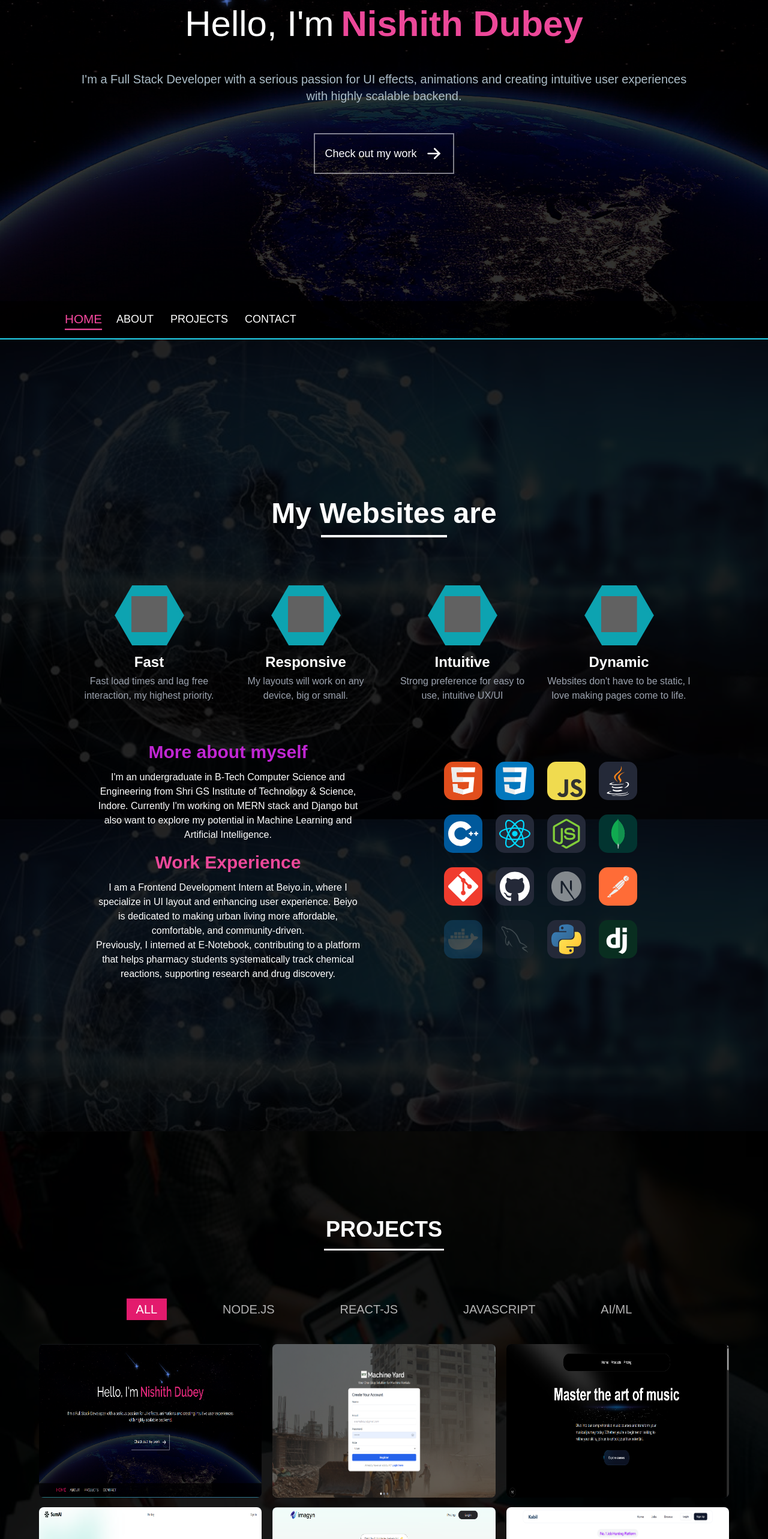
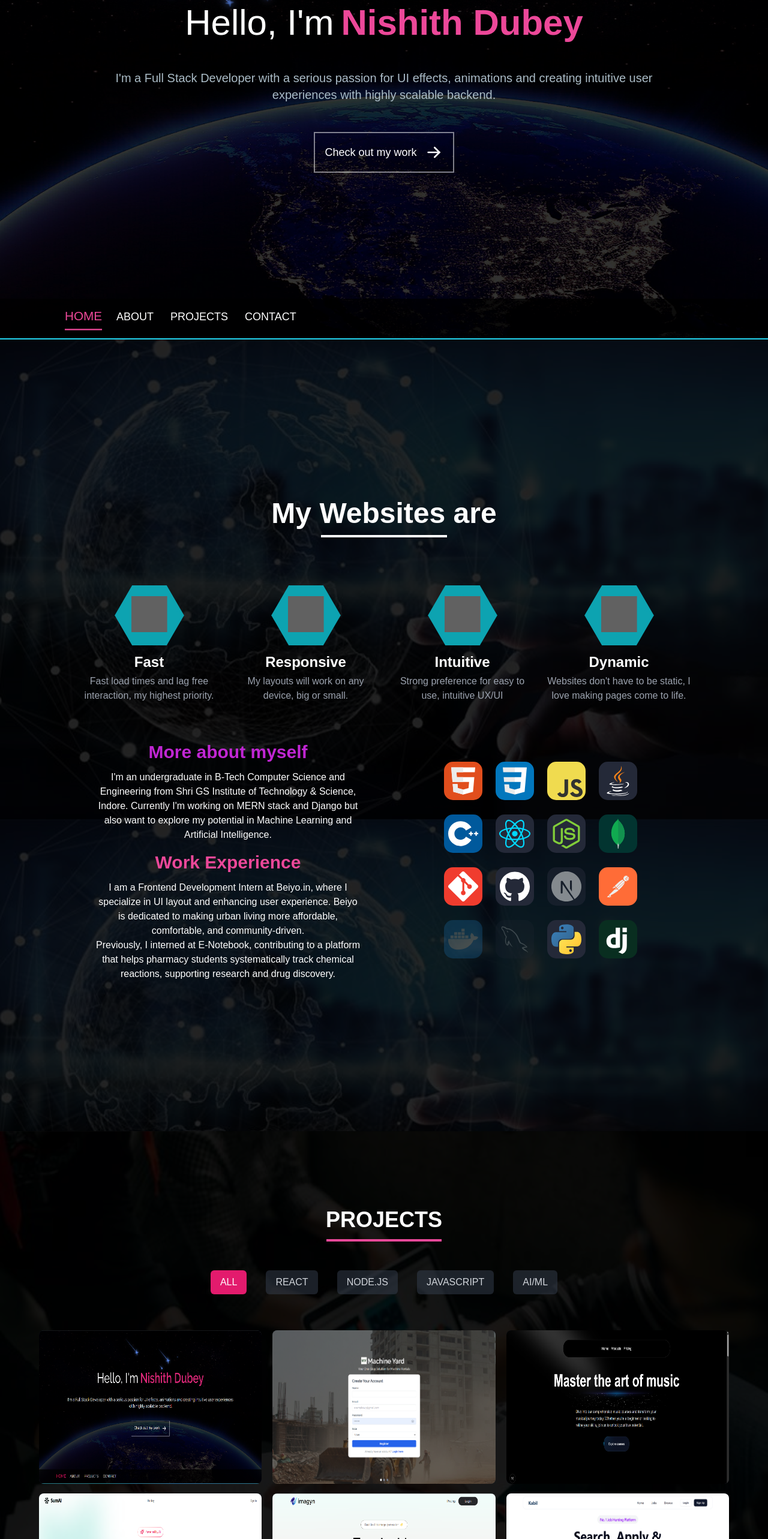
Before and after one commit to nishith-dubey/Portfolio, a React (Vite) app: page / in a window 1280 px wide. Shown: the part 234-2800 px from the top of the page at 60% size. Built offline with nearby package versions, Linux system fonts and the light colour scheme; grey boxes are pictures that could not be loaded.

Commit message:
fix landing page and navbar issues

```diff
--- a/src/App.css
+++ b/src/App.css
@@ -23,6 +23,14 @@ body::-webkit-scrollbar {
 .footer-initial {
   display: none;
 }
+@keyframes slideUp {
+  from {
+    transform: translateY(100%);
+  }
+  to {
+    transform: translateY(0);
+  }
+}
 .scrolled {
   display: flex;
   flex-direction: column;
@@ -30,7 +38,18 @@ body::-webkit-scrollbar {
   width: 100%;
   position: fixed;
   top: 0;
+  left: 0;
+  right: 0;
+  animation: slideDown 0.5s ease-out;
   z-index: 999;
+}
+@keyframes slideDown {
+  from {
+    transform: translateY(-100%);
+  }
+  to {
+    transform: translateY(0);
+  }
 }
 .footer::-webkit-progress-bar {
   display: flex;
--- a/src/components/About.jsx
+++ b/src/components/About.jsx
@@ -99,7 +99,7 @@ function About({ isSticky, isActive, isMobile }) {
       id="about"
       className="second-section w-full lg:h-[165vh] bg-[url('./assets/bg2.jpg')] bg-cover bg-fixed text-white flex flex-col justify-center items-center"
     >
-      <div className={`lg:footer1 lg:fixed ${isSticky} top-0`}>
+      {/* <div className={`lg:footer1 lg:fixed ${isSticky} top-0`}>
         <div className="flex relative z-50 gap-7 bg-black bg-opacity-95 text-lg w-full pl-28 py-4 p-4">
           <div
             className={`md:hidden ${visibleHamburgerMenu} flex-col pl-5 justify-center absolute bg-transparent/85 text-white w-32 h-40 top-[100%] left-50 transition-all duration-300 ease-in-out z-40`}
@@ -175,7 +175,7 @@ function About({ isSticky, isActive, isMobile }) {
           </a>
         </div>
         <div className="w-full h-[2px] bg-cyan-400"></div>
-      </div>
+      </div> */}
       <div className="w-full h-full bg-black bg-opacity-85 flex justify-center items-center">
         <div className="flex flex-col justify-center items-center gap-16 max-w-[75vw]">
           <div
--- a/src/components/LandingPage.jsx
+++ b/src/components/LandingPage.jsx
@@ -1,54 +1,85 @@
-import React, { useEffect, useState } from "react";
+import React, { useEffect, useState, useRef } from "react";
 import About from "./About";
 import Projects from "./Projects";
 import Contact from "./Contact";
 import Footer from "./Footer";
 import { GiHamburgerMenu } from "react-icons/gi";
 
+const throttle = (func, limit) => {
+  let inThrottle;
+  return function () {
+    const args = arguments;
+    const context = this;
+    if (!inThrottle) {
+      func.apply(context, args);
+      inThrottle = true;
+      setTimeout(() => (inThrottle = false), limit);
+    }
+  };
+};
+
 function LandingPage() {
-  const [isSticky, setIsSticky] = useState("footer-initial");
-  // const [isHomePage, setIsHomePage] = useState('footer-initial');
-  const [isActive, setIsActive] = useState("home");
-  const [isMobile, setIsMobile] = useState(false);
-  // const [isAboutPage, setIsAboutPage] = useState('footer-initial');
-  // const [isProjectPage, setIsProjectPage] = useState('footer-initial');
-  const [visibleHamburgerMenu, setVisibleHamburgerMenu] = useState("hidden");
-  useEffect(()=>{
-    if(document.documentElement.clientWidth < 500){
-      setIsMobile(true);
-    }
-  })
+  const [navClass, setNavClass] = useState("");
+  const [activeSection, setActiveSection] = useState("home");
+  const [isMobileMenuOpen, setIsMobileMenuOpen] = useState(false);
+
+  const homeRef = useRef(null);
+  const aboutRef = useRef(null);
+  const projectsRef = useRef(null);
+  const contactRef = useRef(null);
+
   useEffect(() => {
     const handleScroll = () => {
-      let vh = document.documentElement.clientHeight;
-      if(isMobile === true){
-        vh = 286;
+      if (!homeRef.current) return;
+
+      const scrollY = window.scrollY;
+      const homeHeight = homeRef.current.offsetHeight;
+      if (scrollY > homeHeight - 90) { // Stick a little before the exact bottom
+        setNavClass("navbar-sticky");
+      } else {
+        setNavClass("");
       }
-      // console.log(window.scrollY);
-      if (window.scrollY > 0.91*vh) {
-        setIsSticky("scrolled");
-        // setIsHomePage();
-        // setIsAboutPage();
-        // setIsProjectPage();
-        setIsActive("about");
+
+      const sectionPositions = {
+        home: homeRef.current.offsetTop,
+        about: aboutRef.current.offsetTop,
+        projects: projectsRef.current.offsetTop,
+        contact: contactRef.current.offsetTop,
+      };
+
+      let currentSection = "home";
+      // Check from bottom to top
+      if (scrollY >= sectionPositions.contact - window.innerHeight / 10) {
+        currentSection = "contact";
+      } else if (scrollY >= sectionPositions.projects - window.innerHeight / 10) {
+        currentSection = "projects";
+      } else if (scrollY >= sectionPositions.about - window.innerHeight / 10) {
+        currentSection = "about";
       } else {
-        setIsSticky("footer-initial");
+        currentSection = "home";
       }
-      if (window.scrollY > 2.4*vh) {
-        setIsActive("project");
-      }
-      if (window.scrollY > 3.9*vh) {
-        setIsActive("contact");
-      }
+      setActiveSection(currentSection);
     };
-    window.addEventListener("scroll", handleScroll);
-    return () => window.removeEventListener("scroll", handleScroll);
+
+    // throttle interval in ms
+    const throttledScrollHandler = throttle(handleScroll, 100);
+
+    window.addEventListener("scroll", throttledScrollHandler);
+    return () => window.removeEventListener("scroll", throttledScrollHandler);
   }, []);
+
+  const navLinks = [
+    { id: "home", label: "HOME" },
+    { id: "about", label: "ABOUT" },
+    { id: "projects", label: "PROJECTS" },
+    { id: "contact", label: "CONTACT" },
+  ];
 
   return (
     <>
       <div
         id="home"
+        ref={homeRef}
         className="main-section w-full h-screen bg-[url('./assets/bg-real.jpg')] bg-cover text-white flex flex-col justify-between items-center"
       >
         <div className="bg-black bg-opacity-80 w-full h-screen flex flex-col justify-center items-center relative">
@@ -67,16 +98,13 @@ function LandingPage() {
                 Nishith Dubey
               </span>
             </h1>
-            <h1 className="sm:text-center text-lg text-[#abbcc7] sm:text-xl flex flex-col items-center justify-center sm:p-0">
+            <h1 className="sm:text-center text-lg text-[#abbcc7] sm:text-xl flex flex-col items-center justify-center sm:p-0 max-w-[75vw]">
               I'm a Full Stack Developer with a serious passion for UI effects,
               animations and creating intuitive user experiences with highly
               scalable backend.
             </h1>
             <div className="checkout-btn border-white/50 border-solid border-2 bg-transparent transition-all ease-in-out duration-500 text-lg z-100 items-center">
-            <a
-              href="#projects"
-              className="p-4 gap-3 flex items-center"
-            >
+              <a href="#projects" className="p-4 gap-3 flex items-center">
                 Check out my work
                 <svg
                   className="arrow h-8 w-8 text-white"
@@ -98,64 +126,55 @@ function LandingPage() {
             </div>
           </div>
         </div>
+
+        <div className={`w-full ${navClass}`}>
             <div className="footer flex flex-col items-start w-full max-w-[100vw]">
                 <div className="flex gap-7 bg-black bg-opacity-95 text-lg w-full pl-4 md:pl-28 py-4 p-4 relative">
                     <div
-              className={`md:hidden ${visibleHamburgerMenu} flex-col pl-4 justify-center absolute bg-transparent/85 text-white w-32 h-40 bottom-[100%] left-0 transition-all duration-300 ease-in-out`}
-            >
-              <a href="#home" className="mb-2 border-b-[2px] border-pink-500  nk-500 w-14">HOME</a>
-              <a href="#about" className="mb-2 border-b-[2px] border-pink-500 w-[58px]">ABOUT</a>
-              <a href="#projects" className="mb-2 border-b-[2px] border-pink-500 w-[88px]">PROJECTS</a>
-              <a href="#contact" className=" border-b-[2px] border-pink-500 w-[80px]">CONTACT</a>
-            </div>
-            <div
-              onClick={() => {
-                setVisibleHamburgerMenu((prev) =>
-                  prev === "hidden" ? "flex" : "hidden"
-                );
-              }}
-              className="cursor-pointer sm:hidden text-white text-4xl"
+                        onClick={() => setIsMobileMenuOpen(!isMobileMenuOpen)}
+                        className="cursor-pointer sm:hidden text-white text-4xl z-20"
                     >
                         <GiHamburgerMenu />
                     </div>
+
+                    {isMobileMenuOpen && (
+                        <div
+                            className="md:hidden flex flex-col absolute bg-black/90 backdrop-blur-sm text-white w-40 py-2 rounded-md bottom-full left-2"
+                            onClick={() => setIsMobileMenuOpen(false)}
+                        >
+                            {navLinks.map((link) => (
                                 <a
-              href="#home"
-              id="home-link"
-              className="hidden sm:flex footer-links active"
+                                    key={link.id}
+                                    href={`#${link.id}`}
+                                    className={`p-2 transition-colors ${activeSection === link.id ? "text-pink-500" : ""}`}
                                 >
-              HOME
+                                    {link.label}
                                 </a>
+                            ))}
+                        </div>
+                    )}
+
+                    <div className="hidden sm:flex gap-7">
+                        {navLinks.map((link) => (
                             <a
-              href="#about"
-              id="about-link"
-              className="footer-links hidden sm:flex"
+                                key={link.id}
+                                href={`#${link.id}`}
+                                className={`footer-links ${activeSection === link.id ? "active" : ""}`}
                             >
-              ABOUT
+                                {link.label}
                             </a>
-            <a
-              href="#projects"
-              id="projects-link"
-              className="footer-links hidden sm:flex"
-            >
-              PROJECTS
-            </a>
-            <a
-              href="#contact"
-              id="contact-link"
-              className="footer-links hidden sm:flex"
-            >
-              CONTACT
-            </a>
+                        ))}
+                    </div>
                 </div>
                 <div className="w-full h-[2px] bg-cyan-400"></div>
             </div>
         </div>
+      </div>
 
-      <About isSticky={isSticky} isActive={isActive} isMobile={isMobile} />
+      <div ref={aboutRef}><About /></div>
+      <div ref={projectsRef}><Projects /></div>
+      <div ref={contactRef}><Contact /></div>
 
-      <Projects />
-
-      <Contact />
       <Footer />
     </>
   );
--- a/src/components/Projects.jsx
+++ b/src/components/Projects.jsx
@@ -1,230 +1,201 @@
-import React, { useState } from "react";
-import ProjectCard from "./ProjectCard";
-import { BackgroundGradient } from "../lib/background-gradient";
-import { cn } from "../lib/utils";
-import { motion, useAnimation } from "framer-motion";
+import React, { useState, useEffect } from "react";
+import ProjectCard from "./ProjectCard"; // Assuming ProjectCard is in a separate file
+import { motion, AnimatePresence, useAnimation } from "framer-motion";
 import { useInView } from "react-intersection-observer";
-import { useEffect } from "react";
+
+// --- 1. Data-Driven Approach: Project data is now an array of objects ---
+// This makes it easy to add, remove, or filter projects.
+const projectsData = [
+  {
+    id: 1,
+    image: "/p1.png",
+    pName: "Portfolio | Nishith Dubey",
+    using: "React",
+    pLink: "https://nishith-dubey.vercel.app",
+    isLive: true,
+    category: "react",
+  },
+  {
+    id: 2,
+    image: "/p2.png",
+    pName: "Machine Yard",
+    using: "HTML / TailwindCSS / Node.js",
+    pLink: "https://machine-yard.vercel.app",
+    isLive: true,
+    category: "node",
+  },
+  {
+    id: 3,
+    image: "/p3.png",
+    pName: "Modern UI Music-Acad.",
+    using: "Next.js / Aceternity UI",
+    pLink: "https://music-8sbi994m6-nishith-dubeys-projects.vercel.app/",
+    isLive: true,
+    category: "react", // Next.js is a React framework
+  },
+  {
+    id: 4,
+    image: "/p4.png",
+    pName: "SumAI",
+    using: "Next.js / Saas AI",
+    pLink: "https://sumai01.vercel.app",
+    isLive: true,
+    category: "aiml",
+  },
+  {
+    id: 5,
+    image: "/p5.png",
+    pName: "imagyn",
+    using: "React.js / Node.js / Saas AI",
+    pLink: "https://imagyn.vercel.app",
+    isLive: true,
+    category: "aiml",
+  },
+  {
+    id: 6,
+    image: "/p6.png",
+    pName: "Kabil - Job Portal",
+    using: "MERN Stack",
+    pLink: "https://kabil.vercel.app",
+    isLive: false,
+    category: "react", // MERN includes React
+  },
+  {
+    id: 7,
+    image: "/p7.png",
+    pName: "Bookish - Book Review Platform",
+    using: "MERN Stack",
+    pLink: "https://bookish01.vercel.app",
+    isLive: true,
+    category: "node", // MERN includes Node.js
+  },
+];
+
+// --- 2. Dynamic Filter Buttons: Makes adding/removing filters easier ---
+const filterCategories = [
+  { id: "all", label: "ALL" },
+  { id: "react", label: "REACT" },
+  { id: "node", label: "NODE.JS" },
+  { id: "js", label: "JAVASCRIPT" },
+  { id: "aiml", label: "AI/ML" },
+];
 
 function Projects() {
-  const [isActive, setIsActive] = useState("all");
+  const [activeCategory, setActiveCategory] = useState("all");
+  const [filteredProjects, setFilteredProjects] = useState(projectsData);
 
-  const [headingRef, headingInView] = useInView({
+  // --- 3. Filter Implementation ---
+  useEffect(() => {
+    if (activeCategory === "all") {
+      setFilteredProjects(projectsData);
+    } else {
+      const newFilteredProjects = projectsData.filter((project) =>
+        project.category === activeCategory
+      );
+      setFilteredProjects(newFilteredProjects);
+    }
+  }, [activeCategory]);
+
+  // --- 4. Simplified & Staggered Animations ---
+  const controls = useAnimation();
+  const [ref, inView] = useInView({
     triggerOnce: true,
-    rootMargin: "-35% 0px",
-    threshold: 0,
+    rootMargin: "-200px 0px", // Trigger a bit earlier
   });
 
-  const headingControls = useAnimation();
+  useEffect(() => {
+    if (inView) {
+      controls.start("visible");
+    }
+  }, [controls, inView]);
 
-  useEffect(() => {
-    if (headingInView) headingControls.start("visible");
-  }, [headingInView]);
+  const containerVariants = {
+    hidden: { opacity: 0 },
+    visible: {
+      opacity: 1,
+      transition: {
+        staggerChildren: 0.2, // Each child will animate 0.2s after the previous one
+      },
+    },
+  };
 
-  const [underlineRef, underlineInView] = useInView({
-    triggerOnce: true,
-    rootMargin: "-35% 0px",
-    threshold: 0,
-  });
-  const [cardsRef, cardsInView] = useInView({
-    triggerOnce: true,
-    rootMargin: "-35% 0px",
-    threshold: 0,
-  });
-
-  const underlineControls = useAnimation();
-  const cardControls = useAnimation();
-
-  useEffect(() => {
-    if (headingInView) headingControls.start("visible");
-  }, [headingInView]);
-
-  useEffect(() => {
-    if (underlineInView) underlineControls.start("visible");
-  }, [underlineInView]);
-
-  useEffect(() => {
-    if (cardsInView) cardControls.start("visible");
-  }, [cardsInView]);
+  const itemVariants = {
+    hidden: { opacity: 0, y: 20 },
+    visible: {
+      opacity: 1,
+      y: 0,
+      transition: { duration: 0.5, ease: "easeOut" },
+    },
+  };
 
   return (
     <div
       id="projects"
-      className=" flex flex-col antialiased bg-[url('./assets/bg04.jpg')] bg-cover bg-fixed dark:bg-black dark:bg-grid-white/[0.05] items-center justify-center relative overflow-hidden w-[100vw] overflow-x-hidden"
+      className="flex flex-col antialiased bg-[url('./assets/bg04.jpg')] bg-cover bg-fixed dark:bg-black dark:bg-grid-white/[0.05] items-center justify-center relative w-full overflow-x-hidden"
     >
-      <div className="w-full h-full bg-black bg-opacity-90 flex justify-center items-center">
-        <div className="py-20 lg:py-32 flex flex-col justify-center items-center max-w-[75vw] z-40">
-          <div
-            id="section-1"
-            className="p-4 flex flex-col justify-center items-center z-40"
+      <div className="w-full h-full bg-black/90 flex justify-center items-center">
+        <motion.div
+          ref={ref}
+          initial="hidden"
+          animate={controls}
+          variants={containerVariants}
+          className="py-20 lg:py-32 flex flex-col justify-center items-center w-full max-w-6xl px-4 z-40"
+        >
+          {/* Section Header */}
+          <motion.div variants={itemVariants} className="text-center mb-12">
+            <h2 className="header text-2xl md:text-3xl lg:text-4xl font-semibold text-white">
+              PROJECTS
+            </h2>
+            <div className="underline w-36 lg:w-48 h-1 bg-pink-500 mt-3 mx-auto"></div>
+          </motion.div>
+
+          {/* Filter Buttons */}
+          <motion.div
+            variants={itemVariants}
+            className="flex flex-wrap justify-center gap-4 md:gap-6 lg:gap-8 mb-10"
           >
-            <motion.h1
-              ref={headingRef}
-              initial="hidden"
-              animate={headingControls}
-              variants={{
-                hidden: { opacity: 0, x: -100 },
-                visible: {
-                  opacity: 1,
-                  x: 0,
-                  transition: { duration: 0.6, ease: "easeOut" },
-                },
-              }}
-              className="header text-2xl md:text-3xl lg:text-4xl font-semibold text-white"
-            >
-              PROJECTS
-            </motion.h1>
-            <motion.div
-              ref={underlineRef}
-              initial="hidden"
-              animate={underlineControls}
-              variants={{
-                hidden: { opacity: 0, x: -100 },
-                visible: {
-                  opacity: 1,
-                  x: 0,
-                  transition: { ease: "easeOut", delay: 0.4 },
-                },
-              }}
-              className="underline w-[150px] lg:w-[200px] h-[3px] bg-white mt-3"
-            ></motion.div>
-          </div>
+            {filterCategories.map((category) => (
+              <button
+                key={category.id}
+                onClick={() => setActiveCategory(category.id)}
+                className={`px-4 py-2 text-sm md:text-base font-medium rounded-md transition-all duration-300 ease-in-out
+                  ${
+                    activeCategory === category.id
+                      ? "bg-[#e31b6d] text-white shadow-lg"
+                      : "bg-gray-700/50 text-gray-300 hover:bg-gray-600/70"
+                  }`}
+              >
+                {category.label}
+              </button>
+            ))}
+          </motion.div>
+
           <motion.div
-            ref={cardsRef}
-            initial="hidden"
-            animate={cardControls}
-            variants={{
-              hidden: { opacity: 0, rotateY: 90 },
-              visible: {
-                opacity: 1,
-                rotateY: 0,
-                transition: {
-                  duration: 0.6,
-                  ease: "easeOut",
-                },
-              },
-            }}
-            className="flex flex-col lg:mt-16 md:mt-14 mt-10 mb-5"
+            layout // This prop animates layout changes (like filtering)
+            className="grid w-[90vw] h-auto grid-cols-1 md:grid-cols-2 lg:grid-cols-3 mt-5 gap-4 place-items-center"
           >
-            <div className="md:text-lg lg:text-xl text-[#b3b3b3] flex gap-6 lg:gap-[6vw] px-10">
-              <button
-                onClick={() => setIsActive("all")}
-                className={`${
-                  isActive === "all" &&
-                  "bg-[#e31b6d] text-white transition duration-200 ease-in-out"
-                } px-4 py-1`}
-              >
-                ALL
-              </button>
-              <button
-                onClick={() => setIsActive("node")}
-                className={`${
-                  isActive === "node" &&
-                  "bg-[#e31b6d] text-white transition duration-200 ease-in-out"
-                } px-4 py-1`}
-              >
-                NODE.JS
-              </button>
-              <button
-                onClick={() => setIsActive("react")}
-                className={`${
-                  isActive === "react" &&
-                  "bg-[#e31b6d] text-white transition duration-200 ease-in-out"
-                } px-4 py-1`}
-              >
-                REACT-JS
-              </button>
-              <button
-                onClick={() => setIsActive("js")}
-                className={`${
-                  isActive === "js" &&
-                  "bg-[#e31b6d] text-white transition duration-200 ease-in-out"
-                } px-4 py-1`}
-              >
-                JAVASCRIPT
-              </button>
-              <button
-                onClick={() => setIsActive("aiml")}
-                className={`${
-                  isActive === "aiml" &&
-                  "bg-[#e31b6d] text-white transition duration-200 ease-in-out"
-                } px-4 py-1`}
-              >
-                AI/ML
-              </button>
-            </div>
+            <AnimatePresence>
+              {filteredProjects.map((project) => (
+                <motion.div
+                  key={project.id}
+                  layout
+                  initial={{ opacity: 0, scale: 0.8 }}
+                  animate={{ opacity: 1, scale: 1 }}
+                  exit={{ opacity: 0, scale: 0.8 }}
+                  transition={{ duration: 0.4, ease: "easeInOut" }}
+                >
+                  <ProjectCard
+                    image={project.image}
+                    pName={project.pName}
+                    using={project.using}
+                    pLink={project.pLink}
+                    isLive={project.isLive}
+                  />
+                </motion.div>
+              ))}
+            </AnimatePresence>
           </motion.div>
-          <motion.div
-            ref={cardsRef}
-            initial="hidden"
-            animate={cardControls}
-            variants={{
-              hidden: { opacity: 0, rotateY: 90 },
-              visible: {
-                opacity: 1,
-                rotateY: 0,
-                transition: {
-                  duration: 0.6,
-                  delay: 1,
-                  ease: "easeOut",
-                },
-              },
-            }}
-
-            className="grid w-[90vw] h-auto grid-cols-1 md:grid-cols-2 lg:grid-cols-3 mt-5 gap-4 place-items-center">
-            <ProjectCard
-              image={"/p1.png"}
-              pName={"Portfolio | Nishith Dubey"}
-              using={"React"}
-              pLink={"https://nishith-dubey.vercel.app"}
-              isLive={true}
-            />
-            <ProjectCard
-              image={"/p2.png"}
-              pName={"Machine Yard"}
-              using={"HTML / TailwindCSS / Node.js"}
-              pLink={"https://machine-yard.vercel.app"}
-              isLive={true}
-            />
-
-            <ProjectCard
-              image={"/p3.png"}
-              pName={"Modern UI Music-Acad."}
-              using={"Nextjs / Accertinity UI"}
-              pLink={
-                "https://music-8sbi994m6-nishith-dubeys-projects.vercel.app/"
-              }
-              isLive={true}
-            />
-            <ProjectCard
-              image={"/p4.png"}
-              pName={"SumAI"}
-              using={"Nextjs / Saas AI"}
-              pLink={
-                "https://sumai01.vercel.app"
-              }
-              isLive={true}
-            />
-            <ProjectCard
-              image={"/p5.png"}
-              pName={"imagyn"}
-              using={"Reactjs / Nodejs / Saas AI"}
-              pLink={
-                "https://imagyn.vercel.app"
-              }
-              isLive={true}
-            />
-            <ProjectCard
-              image={"/p6.png"}
-              pName={"Kabil - Job Portal"}
-              using={"MERN"}
-              pLink={
-                "https://kabil.vercel.app"
-              }
-              isLive={false}
-            />
-          </motion.div>
-        </div>
+        </motion.div>
       </div>
     </div>
   );
--- a/src/index.css
+++ b/src/index.css
@@ -27,3 +27,41 @@
     z-index: 50;
   }
 }
+
+/* index.css */
+html {
+  scroll-behavior: smooth;
+}
+
+/* Add to your main CSS file, e.g., index.css */
+html {
+  scroll-behavior: smooth;
+}
+
+.navbar-sticky {
+  position: fixed;
+  top: 0;
+  left: 0;
+  z-index: 50;
+  animation: slideInDown 0.5s ease-out;
+}
+
+@keyframes slideInDown {
+  from {
+    transform: translateY(-100%);
+  }
+  to {
+    transform: translateY(0);
+  }
+}
+
+.footer-links {
+  padding-bottom: 4px;
+  border-bottom: 2px solid transparent;
+  transition: color 0.3s ease, border-color 0.3s ease;
+}
+
+.footer-links.active {
+  color: #ec4899; /* This is Tailwind's pink-500 */
+  border-bottom-color: #ec4899;
+}
```
Also changed, not shown: public/p7.png (added). Lines whose indentation alone changed are shown as unchanged.
